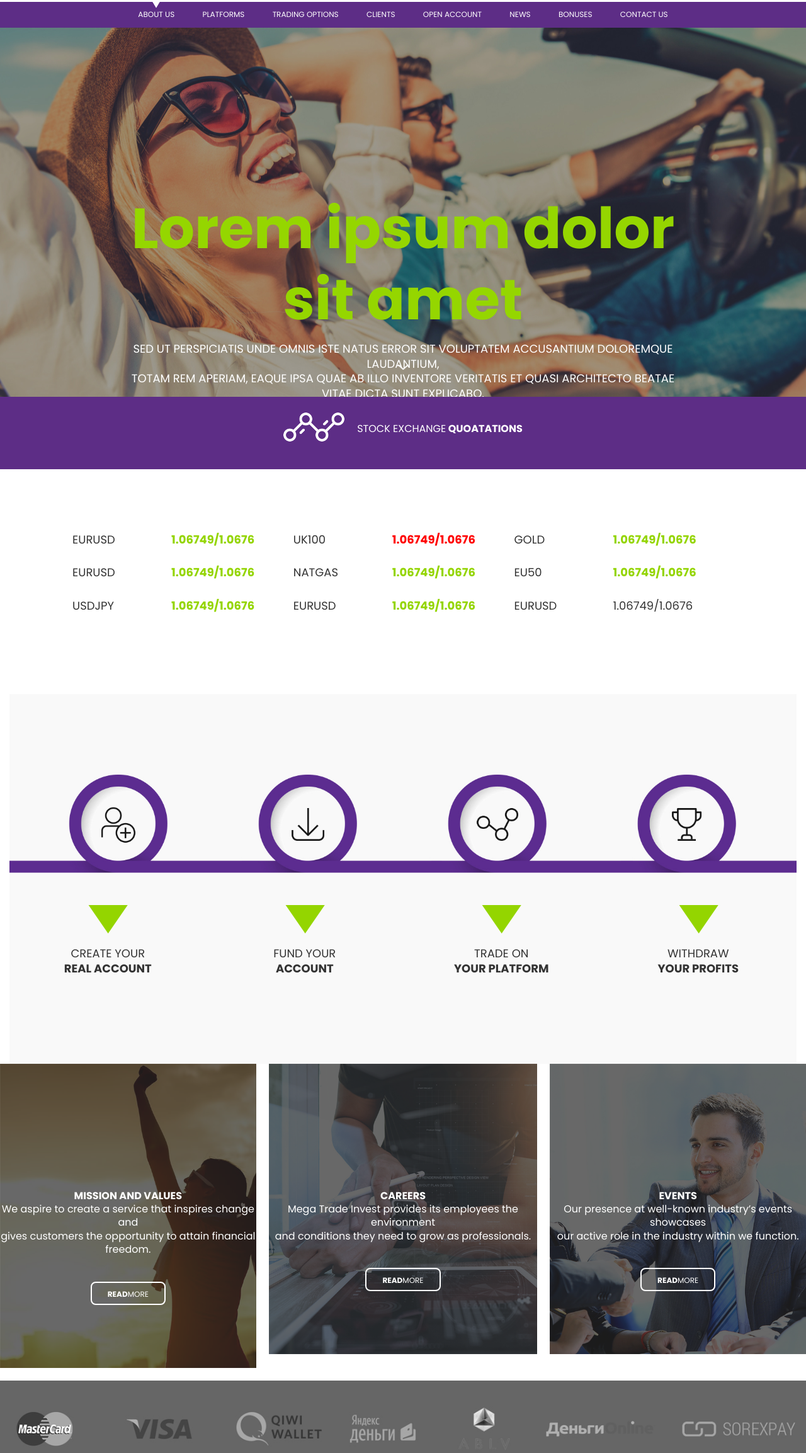
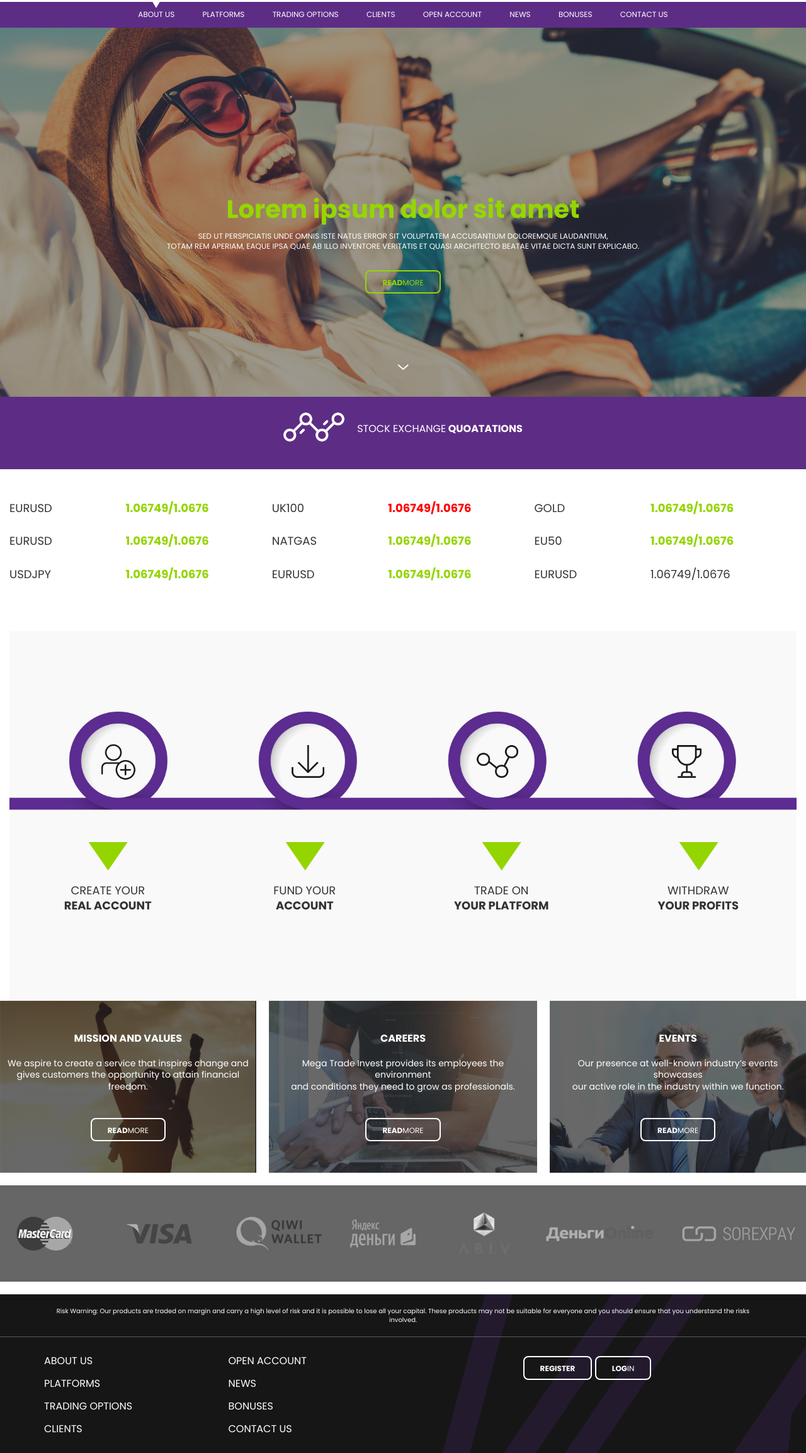
Before and after one commit to AlexandruAmugea/megatrade-invest, a website: page views/index.html in a window 1280 px wide. Shown: the part 141-2448 px from the top of the page at 63% size. Drawn offline with nearby package versions, Linux system fonts and the light colour scheme; files that its build step writes are made by us from their sources; files whose address does not match are found by name.

Commit message:
Responsive styles

```diff
--- a/public/css/style.css
+++ b/public/css/style.css
@@ -153,82 +153,3 @@ table td {
 	max-width: 1400px;
 	margin: 0 auto;
 }
-
-
-.mission-inner-1 {
-	background: url(../images/mission.png);
-	background-size: cover;
-}
-
-.mission-inner-2 {
-	background: url(../images/careers.png);
-	background-size: cover;
-}
-
-.mission-inner-3 {
-	background: url(../images/events.png);
-	background-size: cover;
-}
-
-.mission-inner h4{
-	text-transform: uppercase;
-	font-weight: bold;
-}
-
-.mission-inner p {
-	margin-bottom: 40px;
-}
-
-.mission-inner {
-	text-align: center;
-	padding: 200px 0px 100px 0px;
-}
-
-.mission {
-	font-family: 'Poppins', sans-serif;
-	color: #fff;
-	padding: 0 !important;
-}
-
-.mission .col-md-4 {
-	padding: 0;
-}
-
-.mission .col-md-4:first-child {
-	padding-right: 20px;
-}
-
-.mission .col-md-4:last-child {
-	padding-left: 20px;
-}
-
-@media screen and (max-width: 991px) {
-	.mission .col-md-4:first-child {
-		padding-right: 0px;
-	}
-
-	.mission .col-md-4:last-child {
-		padding-left: 0px;
-	}
-
-	.payment {
-		padding: 0 !important;
-	}
-
-	.payment li {
-		display: block;
-		margin: 20px auto;
-	}
-
-	.footer-menu li {
-		text-align: center;
-	}
-
-	.footer-menu {
-		padding: 0;
-	}
-
-	.mission-inner {
-		padding: 50px 10px;
-	}
-}
--- a/public/css/ui-components.css
+++ b/public/css/ui-components.css
@@ -18,38 +18,6 @@
     margin: 6px 10px 0 15px;
 }
 
-@media screen and (max-width: 768px) {
-    .header-social {
-       float: left !important;
-    }
-
-    .top-header-bar {
-        padding: 10px;
-    }
-
-    .header-middle {
-        padding: 10px;
-    }
-
-    .header-middle .btn-trading-type {
-        padding: 5px 5px;
-        font-size: 10px;
-        margin-bottom: 5px;
-    }
-
-    .header-middle .btn-login {
-        padding: 5px 5px;
-        font-size: 10px;
-        margin-bottom: 5px;
-    }
-
-    .header-middle .btn-register {
-        padding: 5px 5px;
-        font-size: 10px;
-        margin-bottom: 5px;
-    }
-}
-
 /* Carousel */
 
 .owl-carousel .item-text {
@@ -62,13 +30,13 @@
 
 .owl-carousel .item-text h2 {
     color: #95d600;
-    font-size: 90px;
+    font-size: 70px;
     font-weight: 700;
     margin-bottom: 10px;
 }
 
 .owl-carousel .item-text p {
-    font-size: 18px;
+    font-size: 16px;
     color: #fff;
     margin-bottom:50px;
     text-transform: uppercase;
@@ -94,20 +62,53 @@
     text-transform: uppercase;
 }
 
-@media screen and (max-width: 768px) {
-    .stock-exchange-wrapper p {
-        font-size:14px;
-    }
+/* home page our mission */
 
-    .stock-exchange-wrapper img {
-        width: 30px;
-        height: auto;
-        margin-bottom: 0;
-    }
+.mission-inner-1 {
+    background: url(../images/mission.png);
+    background-size: cover;
+}
 
-    .stock-exchange-wrapper {
-        padding: 15px 0 5px;
-    }
+.mission-inner-2 {
+    background: url(../images/careers.png);
+    background-size: cover;
+}
+
+.mission-inner-3 {
+    background: url(../images/events.png);
+    background-size: cover;
+}
+
+.mission-inner h4{
+    text-transform: uppercase;
+    font-weight: bold;
+}
+
+.mission-inner p {
+    margin-bottom: 40px;
+}
+
+.mission-inner {
+    text-align: center;
+    padding: 200px 0px 100px 0px;
+}
+
+.mission {
+    font-family: 'Poppins', sans-serif;
+    color: #fff;
+    padding: 0 !important;
+}
+
+.mission .col-md-4 {
+    padding: 0;
+}
+
+.mission .col-md-4:first-child {
+    padding-right: 20px;
+}
+
+.mission .col-md-4:last-child {
+    padding-left: 20px;
 }
 
 .stock-exchange-wrapper p small {
@@ -186,6 +187,98 @@ p.pair.pair-up {
     transition: .5s all ease;
 }
 
+@media screen and ( max-width: 1400px) {
+    .owl-carousel .item-text {
+        left: 15%;
+        width: 70%;
+        top: 45%;
+    }
+
+    .owl-carousel .item-text h2 {
+        font-size: 40px;
+    }
+
+    .owl-carousel .item-text p {
+        font-size: 12px;
+        margin-bottom: 30px;
+    }
+
+    .stock-quotations-wrapper {
+        padding: 50px 0;
+    }
+
+    .mission-inner {
+        padding: 50px 10px;
+    }
+
+    .mission-inner p {
+        font-size: 14px;
+    }
+
+    .mission-inner h4 {
+        font-size: 16px;
+        margin-bottom:20px;
+    }
+}
+
+@media screen and (max-width: 1024px) {
+    .owl-carousel .item-text {
+        left: 15%;
+        width: 70%;
+        top: 35%;
+    }
+
+    .owl-carousel .item-text h2 {
+        font-size: 30px;
+    }
+
+    .owl-carousel .item-text p {
+        font-size: 10px;
+        margin-bottom: 20px;
+    }
+
+    .mission .col-md-4:first-child {
+        padding-right: 0px;
+    }
+
+    .mission .col-md-4:last-child {
+        padding-left: 0px;
+    }
+
+    .payment {
+        padding: 0 !important;
+    }
+
+    .payment li {
+        display: block;
+        margin: 20px auto;
+    }
+
+    .footer-menu li {
+        text-align: center;
+    }
+
+    .footer-menu {
+        padding: 0;
+    }
+
+    .mission-inner {
+        padding: 50px 10px;
+    }
+
+    .stock-quotations-wrapper ul li {
+        width: 49%;
+    }
+
+    .top-header-bar {
+        padding: 10px;
+    }
+
+    .header-middle {
+        padding: 10px;
+    }
+}
+
 @media screen and ( max-width: 768px) {
     .stock-quotations-wrapper {
         padding: 15px 0;
@@ -216,4 +309,48 @@ p.pair.pair-up {
     .owl-carousel .item-text {
         display: none;
     }
+
+    .stock-exchange-wrapper p {
+        font-size:14px;
+    }
+
+    .stock-exchange-wrapper img {
+        width: 30px;
+        height: auto;
+        margin-bottom: 0;
+    }
+
+    .stock-exchange-wrapper {
+        padding: 15px 0 5px;
+    }
+
+    .header-social {
+        float: left !important;
+    }
+
+    .top-header-bar {
+        padding: 10px;
+    }
+
+    .header-middle {
+        padding: 10px;
+    }
+
+    .header-middle .btn-trading-type {
+        padding: 5px 5px;
+        font-size: 10px;
+        margin-bottom: 5px;
+    }
+
+    .header-middle .btn-login {
+        padding: 5px 5px;
+        font-size: 10px;
+        margin-bottom: 5px;
+    }
+
+    .header-middle .btn-register {
+        padding: 5px 5px;
+        font-size: 10px;
+        margin-bottom: 5px;
+    }
 }
```
Also changed, not shown: public/css/buttons.css (+19 -3 lines), public/css/main-menu.css (+12 -1 lines).
